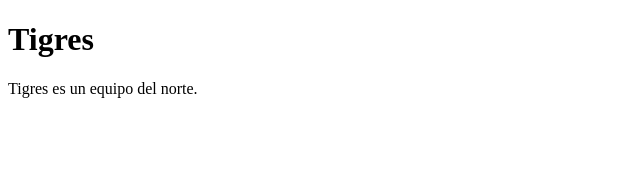
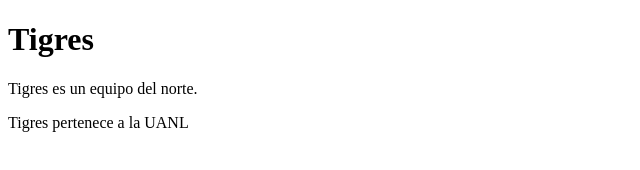
Before and after one commit to AngelCuevasFraire1/website_prueba_51, a plain HTML site: page index.html in a window 1280 px wide. Shown: the whole page, without its empty margins (0-640 px from the left). Drawn offline with Linux system fonts and the light colour scheme.

Commit message:
agruegue parrafo

```diff
--- a/index.html
+++ b/index.html
@@ -8,5 +8,6 @@
   <body>
     <h1>Tigres</h1>
     <p>Tigres es un equipo del norte.</p>
+    <p>Tigres pertenece a la UANL</p>
   </body>
 </html>
```
